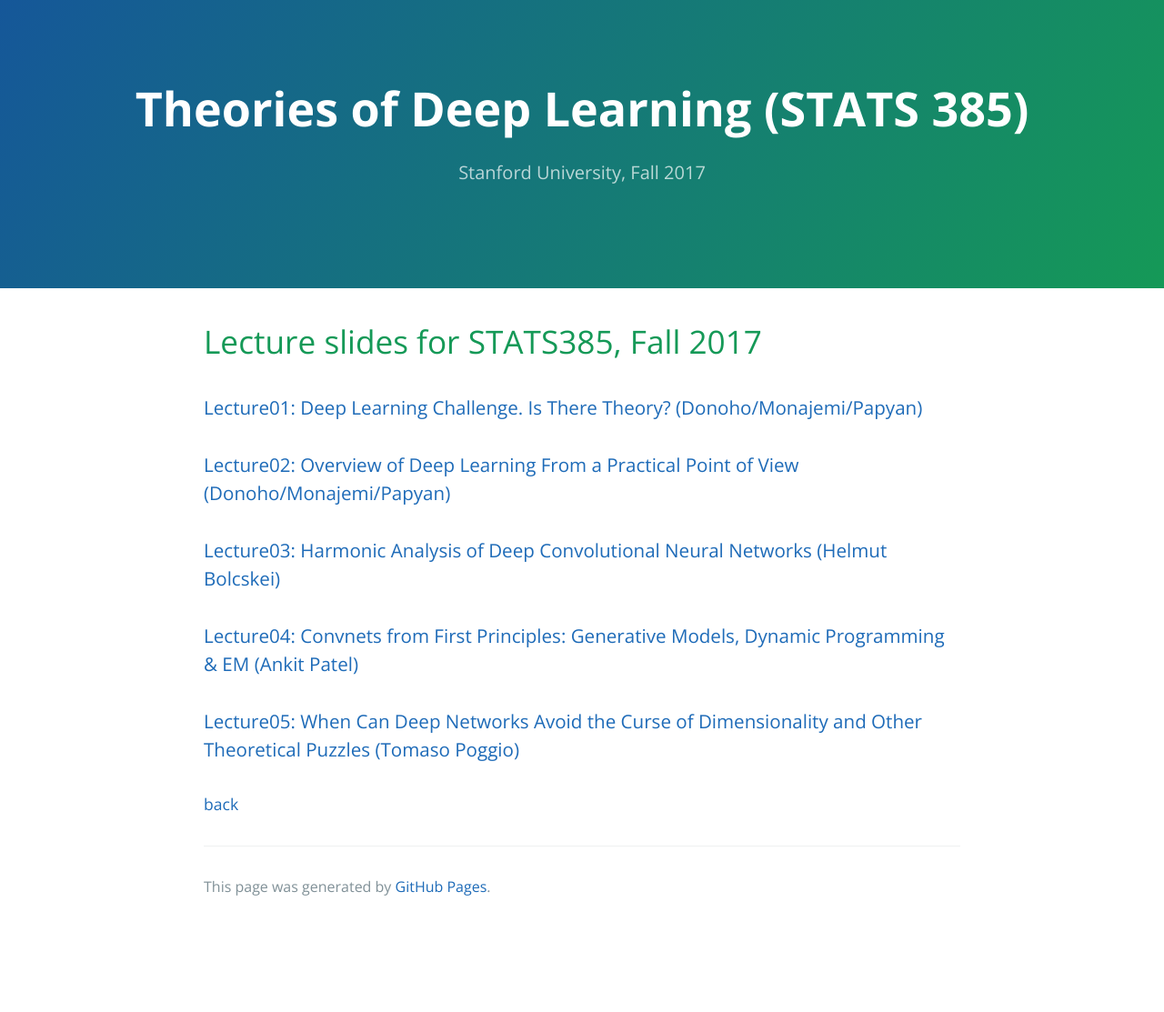
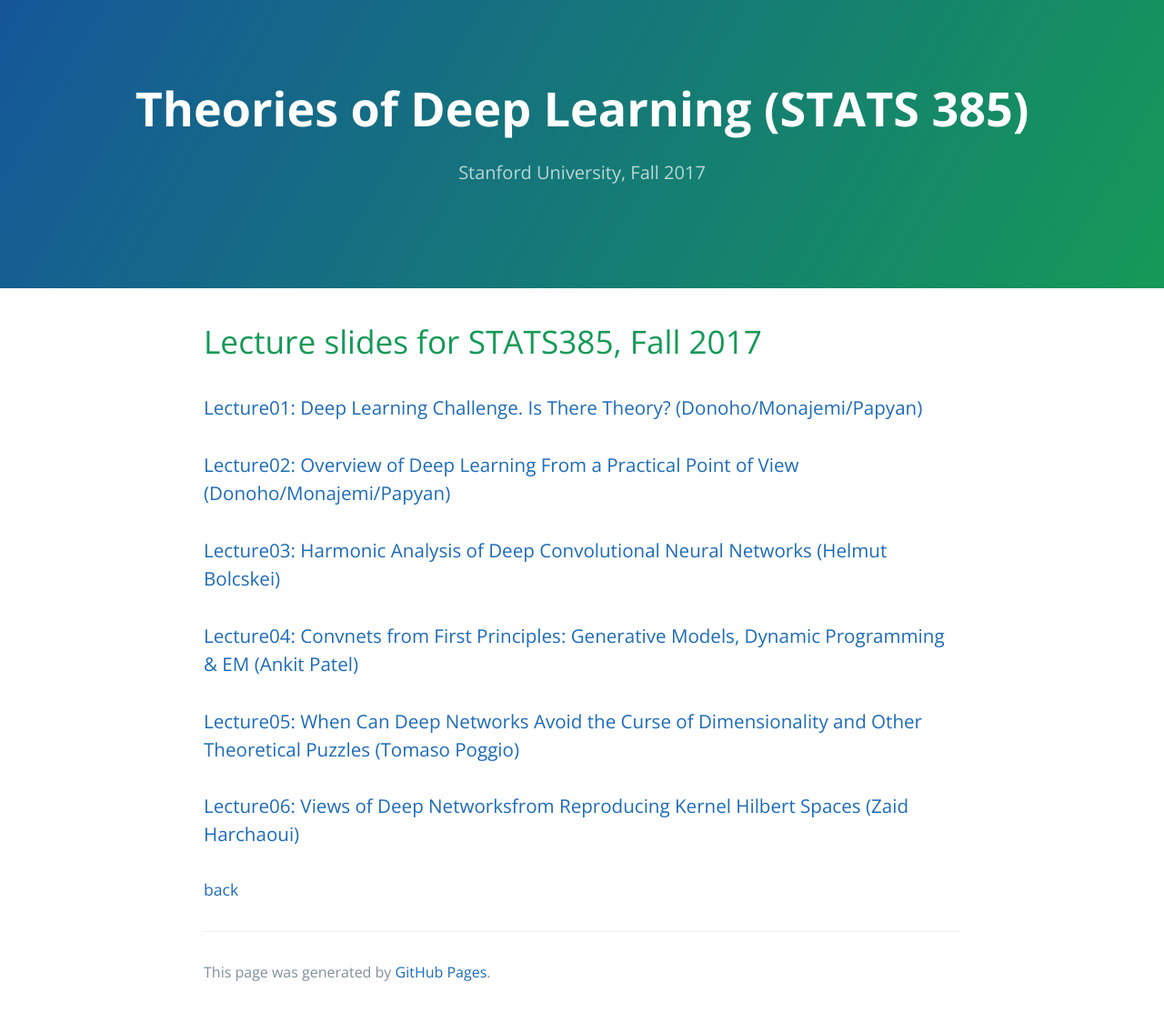
Before and after one commit to stats385/stats385.github.io, a Jekyll site: the page built from lecture_slides.md, in a window 1280 px wide. Shown: the whole page at 91% size. Built offline with Jekyll 4.4.1, drawn with Linux system fonts in a browser that asks for light colours; our own code applies the rules of GitHub Pages for plain Markdown files; the repository's description, which GitHub fills in, is left out; before the commit the page ends 1019 px from its top, so only the background shows below that.

Commit message:
lecture06 slides

```diff
--- a/lecture_slides.md
+++ b/lecture_slides.md
@@ -12,6 +12,7 @@
 
 ### [Lecture05: When Can Deep Networks Avoid the Curse of Dimensionality and Other Theoretical Puzzles (Tomaso Poggio)](./assets/lectures/StanfordStats385-20171025-Lecture05-Poggio.pdf)
 
+### [Lecture06: Views of Deep Networksfrom Reproducing Kernel Hilbert Spaces (Zaid Harchaoui)](./assets/lectures/lecture6_stats385_stanford_nov17.pdf)
 
 ### []()
 
```
Also changed, not shown: 3 other files.
